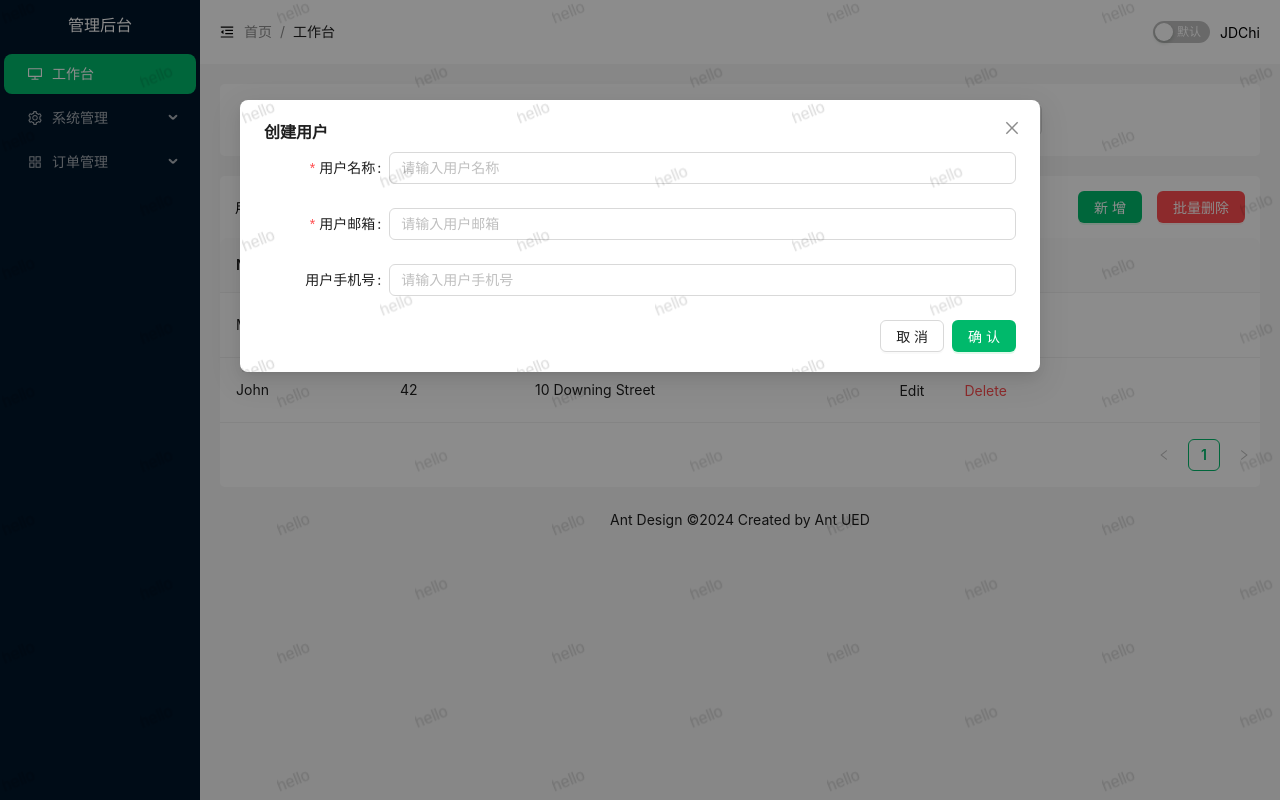
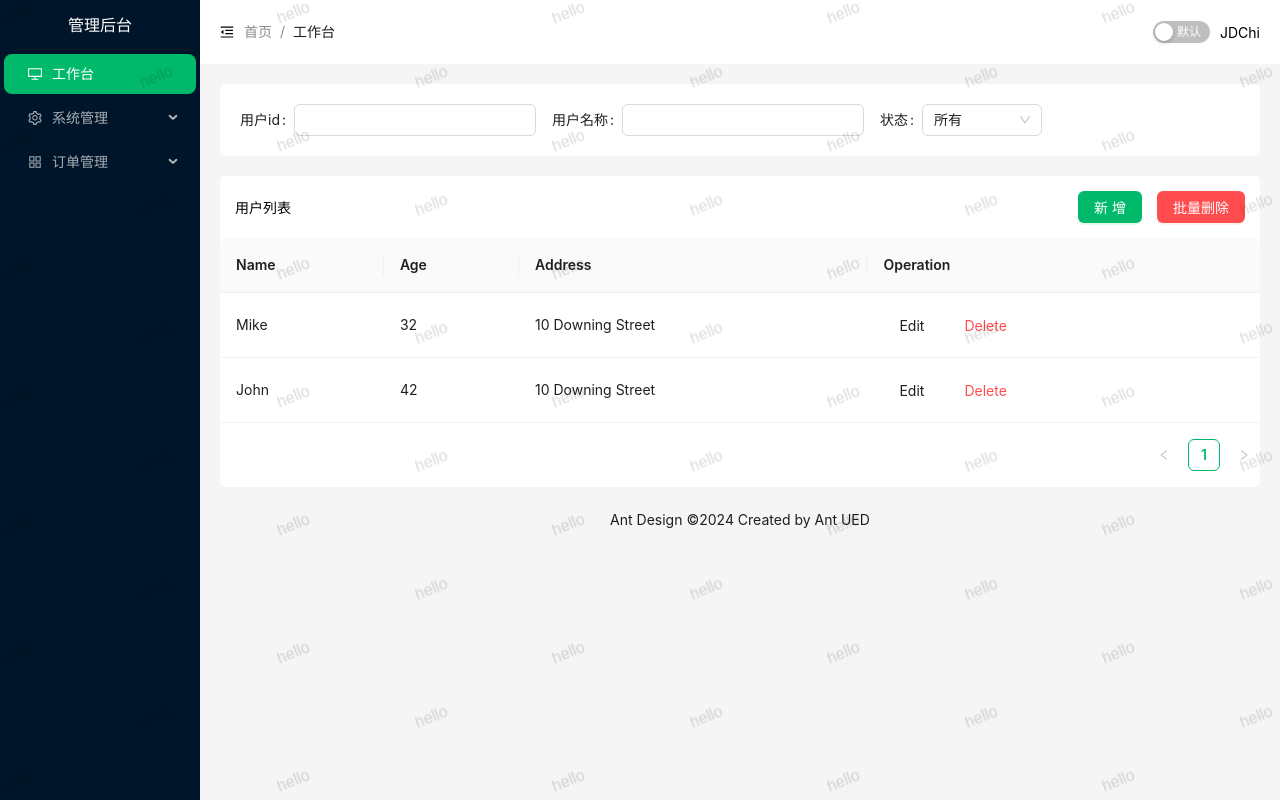
Before and after one commit to JDChi/web_manager_practice, a React (Vite) app: page /userlist in a window 1280 px wide. Built offline with nearby package versions, Linux system fonts and the light colour scheme.

Commit message:
feat：新增用户弹窗

```diff
--- /dev/null
+++ b/src/types/modal.ts
@@ -0,0 +1,5 @@
+export type IAction = 'create' | 'edit' | 'delete';
+
+export interface ICreateUserModel {
+    display: (action: IAction, data: string) => void;
+}
--- a/src/views/system/user/create_user.tsx
+++ b/src/views/system/user/create_user.tsx
@@ -1,9 +1,30 @@
+import { IAction, ICreateUserModel } from '@/types/modal';
 import { Form, Input, Modal } from 'antd';
+import { forwardRef, Ref, useImperativeHandle, useState } from 'react';
 
-export default function CreateUser() {
+// 创建用户的弹窗
+const CreateUserModal = forwardRef<ICreateUserModel>(
+    (_, ref: Ref<ICreateUserModel>) => {
+        // 设置能暴露出现的方法
+        useImperativeHandle(ref, () => ({
+            display
+        }));
+
+        const [visible, setVisible] = useState(false);
+        const [action, setAction] = useState<IAction>('create');
+        const [data, setData] = useState<string>('');
+
+        const display = (type: IAction, data: string) => {
+            console.log('type: ', type, 'data: ', data);
+            setVisible(true);
+            setAction(type);
+            setData(data);
+        };
+
         const [form] = Form.useForm();
         const handleSubmit = async () => {
-        throw new Error('Function not implemented.');
+            const valid = await form.validateFields();
+            console.log('valid: ', valid);
         };
 
         const handleCancel = () => {
@@ -14,7 +35,7 @@
             <Modal
                 title='创建用户'
                 width={800}
-            open={true}
+                open={visible}
                 onOk={handleSubmit}
                 onCancel={handleCancel}
                 okText='确认'
@@ -26,7 +47,10 @@
                         name='userName'
                         rules={[{ required: true, message: '请输入用户名称' }]}
                     >
-                    <Input placeholder='请输入用户名称'></Input>
+                        <Input
+                            placeholder='请输入用户名称'
+                            defaultValue={data}
+                        ></Input>
                     </Form.Item>
                     <Form.Item
                         label='用户邮箱'
@@ -36,9 +60,15 @@
                         <Input placeholder='请输入用户邮箱'></Input>
                     </Form.Item>
                     <Form.Item label='用户手机号' name='mobile'>
-                    <Input type='number' placeholder='请输入用户手机号'></Input>
+                        <Input
+                            type='number'
+                            placeholder='请输入用户手机号'
+                        ></Input>
                     </Form.Item>
                 </Form>
             </Modal>
         );
     }
+);
+
+export default CreateUserModal;
--- a/src/views/system/user/index.tsx
+++ b/src/views/system/user/index.tsx
@@ -1,6 +1,8 @@
+import { ICreateUserModel } from '@/types/modal';
 import { Button, Form, Input, Select, Space, Table } from 'antd';
 import FormItem from 'antd/es/form/FormItem';
-import CreateUser from './create_user';
+import { useRef } from 'react';
+import CreateUserModal from './create_user';
 
 export default function UserList() {
     const dataSource = [
@@ -51,6 +53,17 @@
         }
     ];
 
+    const modalRef = useRef<ICreateUserModel>(null);
+
+    // 点击新增
+    const onClickCreateUser = () => {
+        // 展示弹窗
+        if (modalRef.current) {
+            console.log('dddddddddddd');
+            modalRef.current.display('create', 'hllooskdj');
+        }
+    };
+
     return (
         <div className='userList'>
             <Form className='search-form' layout='inline'>
@@ -73,13 +86,15 @@
                 <div className='header-wrapper'>
                     <div className='title'>用户列表</div>
                     <div className='action'>
-                        <Button type='primary'>新增</Button>
+                        <Button type='primary' onClick={onClickCreateUser}>
+                            新增
+                        </Button>
                         <Button type='primary' danger>
                             批量删除
                         </Button>
                     </div>
                 </div>
-                <CreateUser />
+                <CreateUserModal ref={modalRef} />
                 <Table dataSource={dataSource} columns={columns}></Table>
             </div>
         </div>
```
Lines whose indentation alone changed are shown as unchanged.
